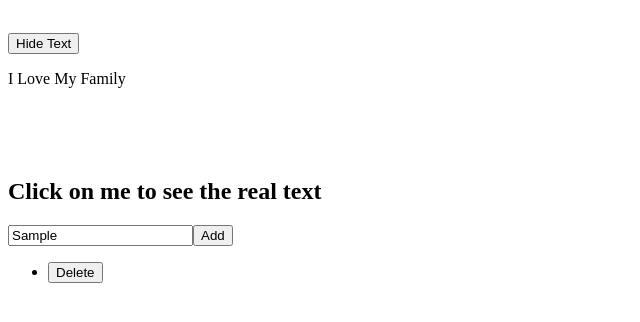
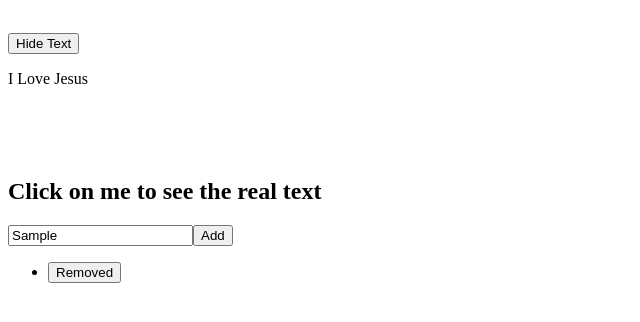
Before and after one commit to ChidinmaMmahi/bro-react-tuto, a React (Vite) app: page / in a window 1280 px wide. Both pictures are taken after typing "Sample" into the empty fields and a click on the button "Add". Shown: the part 122-444 px from the top of the page, without its empty margins (0-640 px from the left). Built offline with nearby package versions, Linux system fonts and the light colour scheme.

Commit message:
another version from 1

```diff
--- a/src/Practice.jsx
+++ b/src/Practice.jsx
@@ -73,7 +73,7 @@ const Practice = () => {
 
         <div>
             <button onClick={toggleDisplay}>{isDisplayed ? "Hide" : "Show"} Text</button>
-            {isDisplayed && <p className='p-text'>I Love My Family</p>}
+            {isDisplayed && <p className='p-text'>I Love Jesus</p>}
         </div><br /><br /><br />
 
     {/* // ------------------------------CHANGE TEXT ONCLICK------------------------------// */}
@@ -90,7 +90,7 @@ const Practice = () => {
                 {todos.map((todo) => (
                     <li key={todo.id}>
                         <p onClick={() => handleCompleted(todo.id)}>{todo.value}</p>
-                        <button onClick={() => handleRemoveTodo(todo.id)}>Delete</button>
+                        <button onClick={() => handleRemoveTodo(todo.id)}>Removed</button>
                     </li>
                 ))}
             </ul>
--- a/src/index.css
+++ b/src/index.css
@@ -21,9 +21,9 @@
     padding: 50px 0;
     border-radius: 10px;
     margin-bottom: 15px;
-    font-size: 1.15rem;
+    font-size: 1.1rem;
 }
 
 .color-picker-section label{
-    margin-bottom: 6px;
+    margin-bottom: 5px;
 }
```
